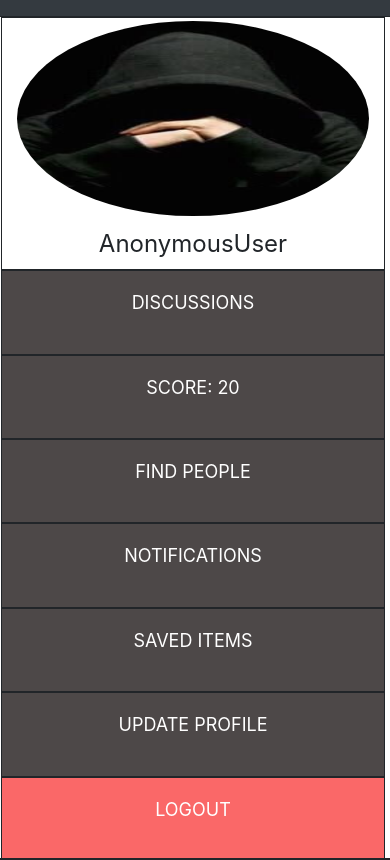
After one commit to CS699-IITB-Autumn-2021/project-code_busters, a Django app: page /findpeople/ in a window 390 px wide. The commit adds this page. Run offline with Django 3.2, Linux system fonts and the light colour scheme; some libraries are stand-ins or nearby versions.

Commit message:
added dashboard items

```diff
--- /dev/null
+++ b/samvadika/login/templates/findpeople.html
@@ -0,0 +1,112 @@
+{% extends 'base.html' %}
+{% block title %}Home{% endblock title %}
+{% block body %}
+
+
+
+
+
+<html>
+<head>
+<link rel="stylesheet" href="https://stackpath.bootstrapcdn.com/bootstrap/4.4.1/css/bootstrap.min.css" integrity="sha384-Vkoo8x4CGsO3+Hhxv8T/Q5PaXtkKtu6ug5TOeNV6gBiFeWPGFN9MuhOf23Q9Ifjh" crossorigin="anonymous">
+<script src="https://code.jquery.com/jquery-3.4.1.slim.min.js" integrity="sha384-J6qa4849blE2+poT4WnyKhv5vZF5SrPo0iEjwBvKU7imGFAV0wwj1yYfoRSJoZ+n" crossorigin="anonymous"></script>
+<script src="https://cdn.jsdelivr.net/npm/popper.js@1.16.0/dist/umd/popper.min.js" integrity="sha384-Q6E9RHvbIyZFJoft+2mJbHaEWldlvI9IOYy5n3zV9zzTtmI3UksdQRVvoxMfooAo" crossorigin="anonymous"></script>
+<script src="https://stackpath.bootstrapcdn.com/bootstrap/4.4.1/js/bootstrap.min.js" integrity="sha384-wfSDF2E50Y2D1uUdj0O3uMBJnjuUD4Ih7YwaYd1iqfktj0Uod8GCExl3Og8ifwB6" crossorigin="anonymous"></script>
+
+
+  <style>
+      div{
+          background-color: white;
+
+      }
+
+      ::placeholder {
+  color: red;
+  font-size: 1.5em;
+}
+
+textarea{
+    font-size: 1.5em;
+}
+
+input[type=submit]{
+    color:green;
+    padding:0.5em 2.2em;
+}
+   /* mouse over link */
+   side-nav-button:hover {
+  color: hotpink;
+}
+
+/* selected link */
+side-nav-button:active {
+  color: blue;
+}
+
+  </style>
+
+</head>
+<body>
+
+
+
+
+     <div class="row progress" style="height:100vh;;border:1px solid;border-bottom:2px solid ;">
+         <div id='menu'class="col-sm-2" style="height:inherit; border-right:4px solid;">
+
+            <div class="row" style="width:100%;height:30%;border:1px solid;margin:0px auto" >
+                <img src='/static/pic.jpeg' class="img-fluid" alt='' style=" border-radius: 50%;
+                height:80%;
+                border:3px solid white;">
+
+                <br/>
+               <center> <span style="font-size: 2em;">{{user}}</span>
+               </center>
+
+            </div>
+
+            <div class="row" style="width:100%;height:10%;border:1px solid;margin:0px auto" ><a style="background-color: rgb(77, 72, 72);color: white;padding: 1em 1.5em;text-decoration: none;text-transform: uppercase;text-align: center; font-size:large;"href="/">Discussions</a></div>
+            <div class="row" style="width:100%;height:10%;border:1px solid;margin:0px auto" ><a style="background-color: rgb(77, 72, 72);color: white;padding: 1em 1.5em;text-decoration: none;text-transform: uppercase;text-align: center; font-size:large;"href="" title="This score is calculated based on predefined formula based on upvotes and downvotes received on both questions and comments">Score: 20</a></div>
+            <div class="row" style="width:100%;height:10%;border:1px solid;margin:0px auto" ><a style="background-color: rgb(77, 72, 72);color: white;padding: 1em 1.5em;text-decoration: none;text-transform: uppercase;text-align: center; font-size:large;"href="/findpeople">Find people</a></div>
+            <div class="row" style="width:100%;height:10%;border:1px solid;margin:0px auto" ><a style="background-color: rgb(77, 72, 72);color: white;padding: 1em 1.5em;text-decoration: none;text-transform: uppercase;text-align: center; font-size:large;"href="/notifications">Notifications</a></div>
+            <div class="row" style="width:100%;height:10%;border:1px solid;margin:0px auto" ><a style="background-color: rgb(77, 72, 72);color: white;padding: 1em 1.5em;text-decoration: none;text-transform: uppercase;text-align: center; font-size:large;"href="/saveditems">Saved Items</a></div>
+            <div class="row" style="width:100%;height:10%;border:1px solid;margin:0px auto" ><a style="background-color: rgb(77, 72, 72);color: white;padding: 1em 1.5em;text-decoration: none;text-transform: uppercase;text-align: center; font-size:large;"href="/updateprofile">Update Profile</a></div>
+            <div class="row" style="width:100%;height:10%;border:1px solid;margin:0px auto" ><a style="background-color: rgb(250, 104, 104);color: white;padding: 1em 1.5em;text-decoration: none;text-transform: uppercase;text-align: center; font-size:large;" href="/logout">Logout</a></div>
+
+
+
+         </div>
+         <div class="col-sm-10" style="height:inherit;;;">
+
+           <div class="row" style="margin:0px auto;width:90%;height:90%;overflow:scroll ;margin-top:40px ;background-color: white; box-shadow:0px 0px 5px 1px #971c1f ;" >
+           <center><h3 style="margin:0px auto;padding:0.9em;color:#971c1f;font-size:32px;font-family:Comic Sans MS">SAMVADIKA </h3></center>
+
+<div class="row" style="width:100%;height:inherit;overflow: scroll;padding:20px;padding-top:0px;margin:0px auto">
+<marquee behaviour="scroll" direction="left" style="font-size: large;">This page will let you find people of your interests/hobbies</marquee>
+
+
+              </div>
+
+           </div>
+         </div>
+
+         </div>
+
+
+     </div>
+
+
+
+
+
+
+
+
+</body>
+</html>
+
+
+
+
+
+{% endblock body %}
--- a/samvadika/login/urls.py
+++ b/samvadika/login/urls.py
@@ -10,5 +10,8 @@ urlpatterns = [
     path('action',action_,name='action_'),
     path('register',register,name='register'),
     path('posted',posted,name='posted') ,
-
+    path('findpeople/',Find_people,name='find_people'),
+    path('notifications/', Notifications,name='nofitications'),
+    path('saveditems/',Saved_items,name='saveditems'),
+     path('updateprofile/',Update_profile,name='updateprofile')
 ]
--- a/samvadika/login/views.py
+++ b/samvadika/login/views.py
@@ -75,3 +75,15 @@ def posted(request):
 
 
     return redirect('/')
+
+def Find_people(request):
+    return render(request, 'findpeople.html')
+
+def Notifications(request):
+    return render(request, 'notifications.html')
+
+def Saved_items(request):
+    return render(request, 'saveditems.html')
+
+def Update_profile(request):
+    return render(request, 'updateprofile.html')
```
Also changed, not shown: samvadika/login/templates/index.html (+16 -5 lines), samvadika/login/templates/notifications.html (added, +111 -0 lines), samvadika/login/templates/saveditems.html (added, +111 -0 lines), samvadika/login/templates/updateprofile.html (added, +110 -0 lines).
